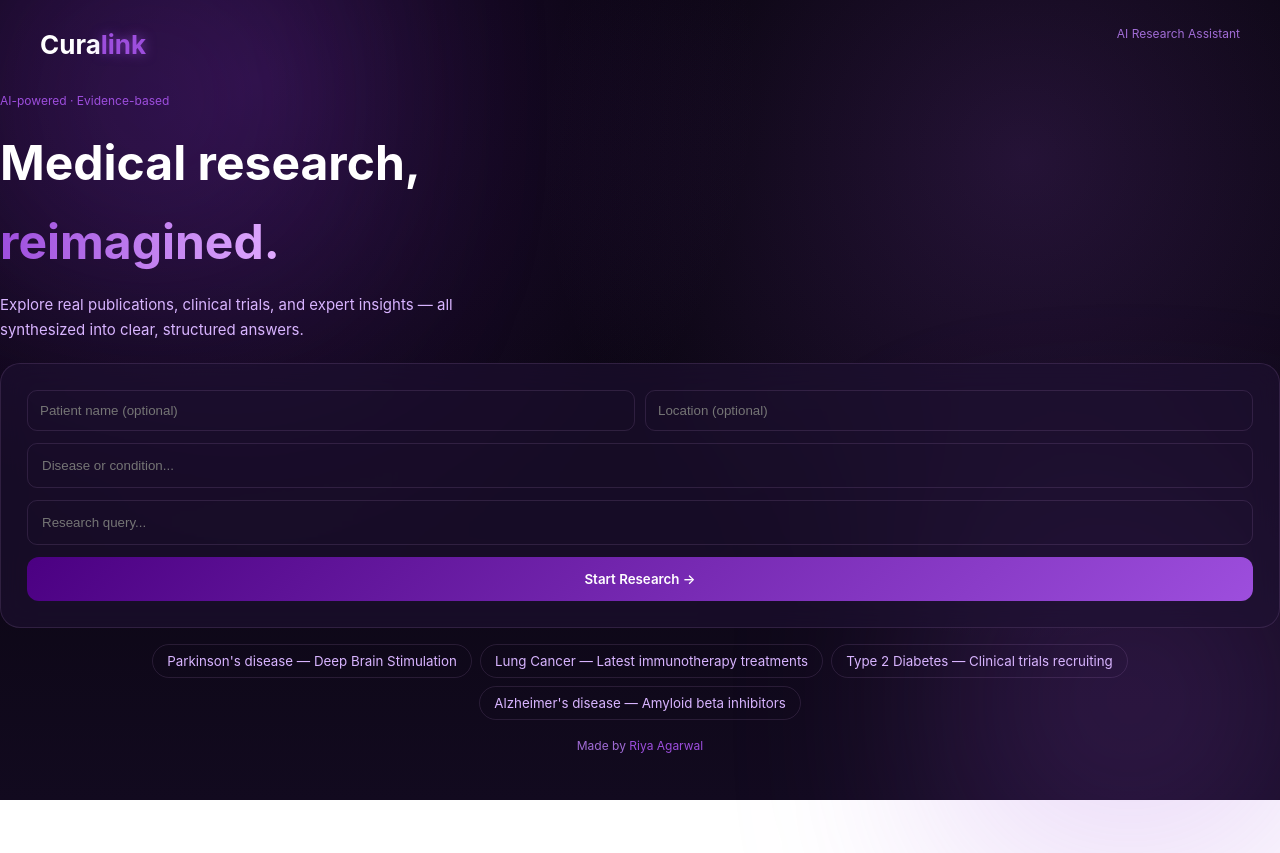
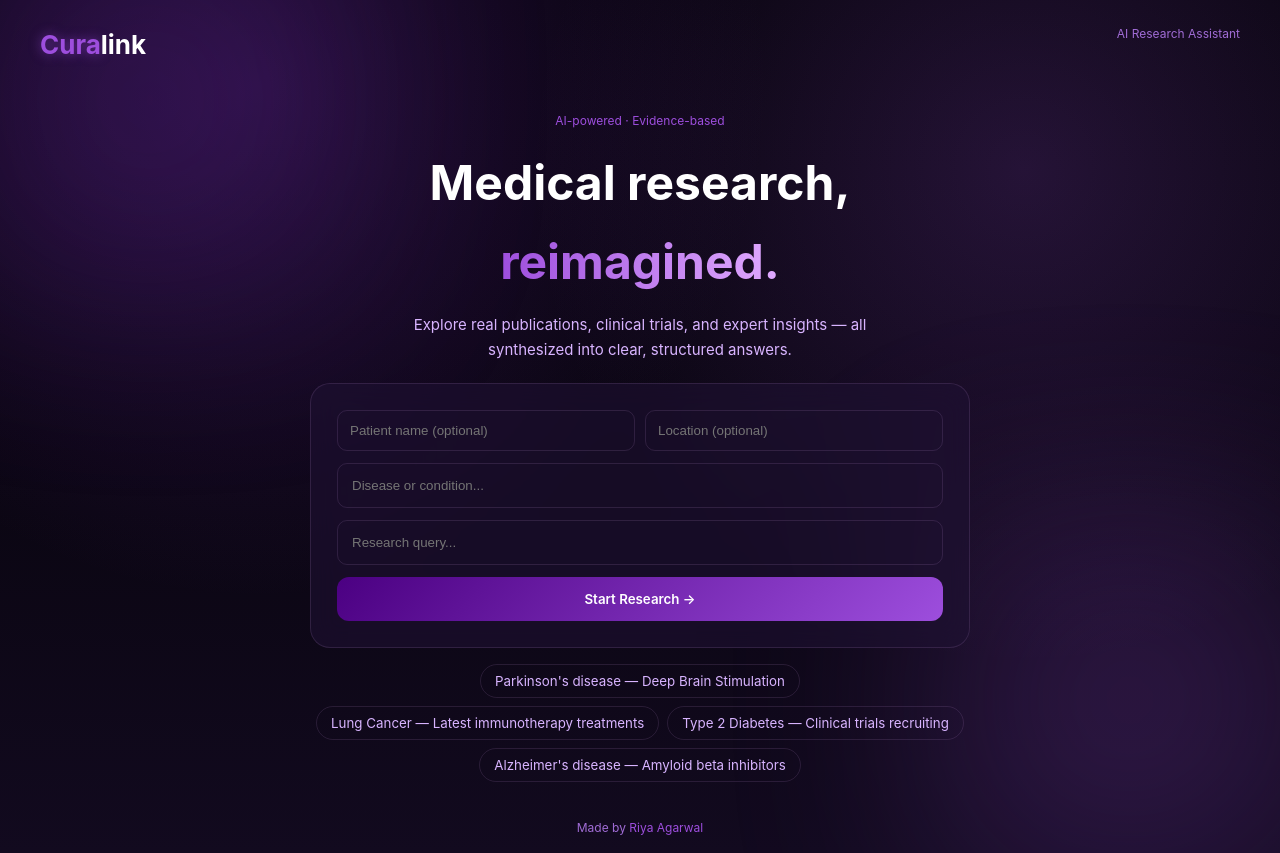
Before and after one commit to RiyaAgarwal0101/curalink, a React (Vite) app in the folder client/: page / in a window 1280 px wide. Before the commit the page ends 800 px from the top, so only its background shows below. Built offline with nearby package versions, Linux system fonts and the light colour scheme; no server answers.

Commit message:
Update LandingPage.jsx

```diff
--- a/client/src/pages/LandingPage.jsx
+++ b/client/src/pages/LandingPage.jsx
@@ -63,14 +63,16 @@ export default function LandingPage() {
       {/* Navbar */}
       <nav className={styles.nav}>
         <div className={styles.logo}>
-          <span className={styles.logoWhite}>Cura</span>
-          <span className={styles.logoAccent}>link</span>
+          <span className={styles.logoAccent}>Cura</span>
+          <span className={styles.logoWhite}>link</span>
         </div>
         <div className={styles.navTag}>AI Research Assistant</div>
       </nav>
 
       {/* Main */}
       <main className={styles.main}>
+
+        <div className={styles.centerWrap}>
 
           {/* Hero */}
           <div className={styles.hero}>
@@ -147,6 +149,8 @@ export default function LandingPage() {
             </div>
           </div>
 
+        </div>
+
         {/* Footer */}
         <footer className={styles.footer}>
           Made by <span>Riya Agarwal</span>
```
Lines whose indentation alone changed are shown as unchanged.
